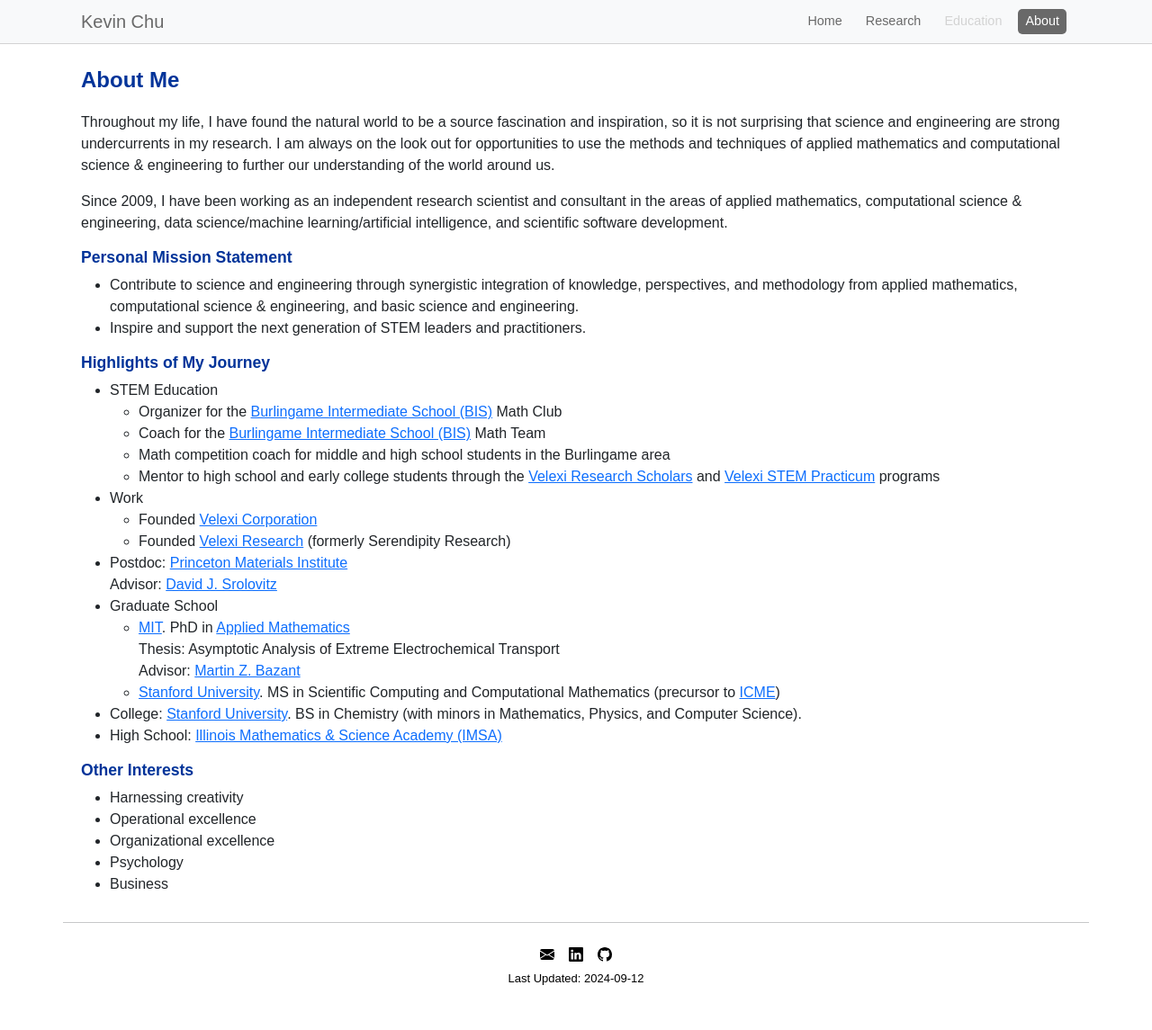
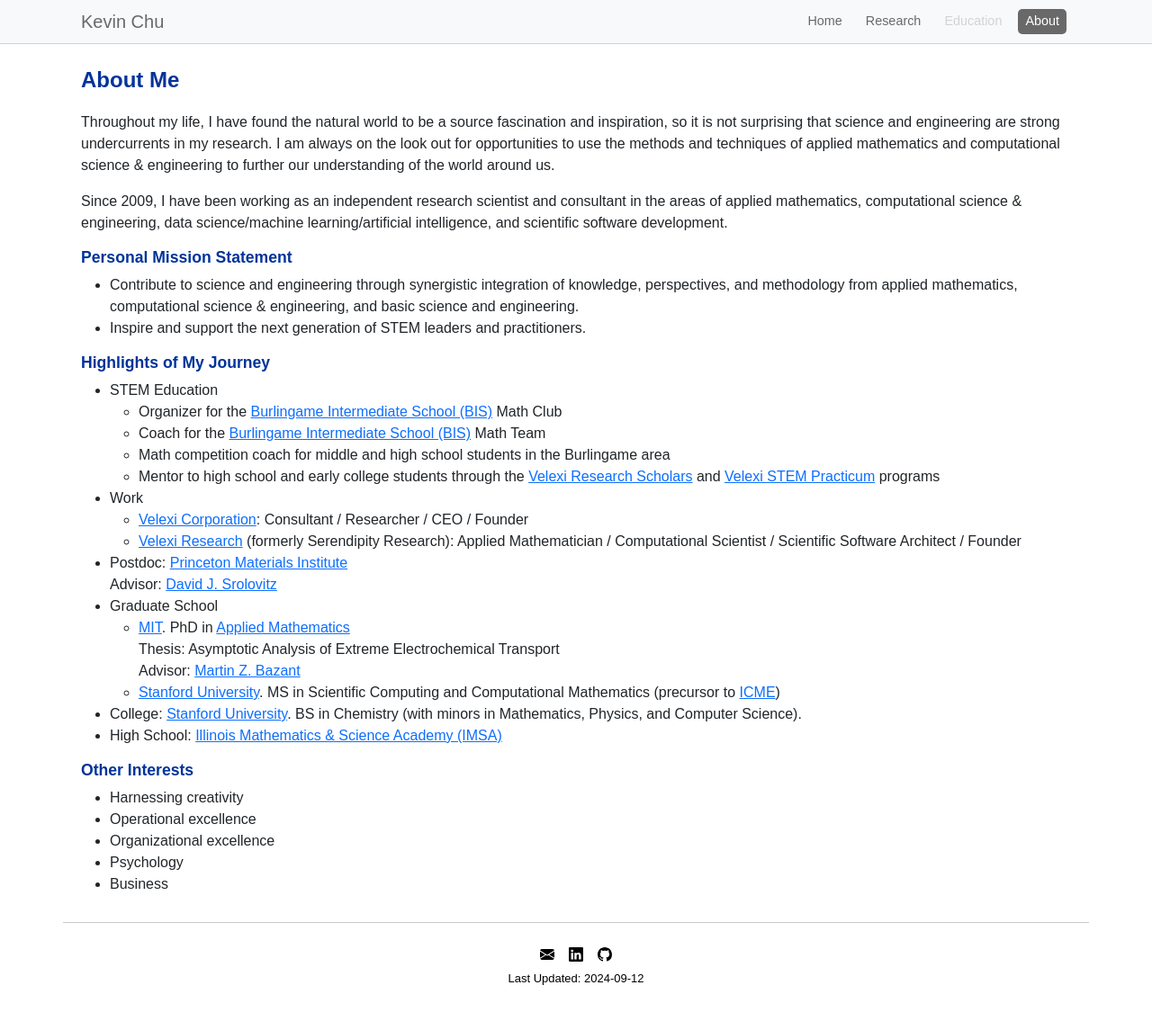
Before and after one commit to ktchu/ktchu.github.io, a Jekyll site: the page built from about.html, in a window 1280 px wide. Shown: the whole page at 90% size. Built offline with Jekyll 4.4.1, drawn with Linux system fonts in a browser that asks for light colours.

Commit message:
Polish about page.

```diff
--- a/about.html
+++ b/about.html
@@ -65,11 +65,12 @@ permalink: /about/
       Work
       <ul>
         <li>
-          Founded <a href="https://velexi.com/">Velexi Corporation</a>
+          <a href="https://velexi.com/">Velexi Corporation</a>:
+          Consultant / Researcher / CEO / Founder
         </li>
         <li>
-          Founded <a href="https://velexi.com/research">Velexi Research</a>
-          (formerly Serendipity Research)
+          <a href="https://velexi.com/research">Velexi Research</a>
+          (formerly Serendipity Research): Applied Mathematician / Computational Scientist / Scientific Software Architect / Founder
         </li>
       </ul>
     </li>
```
